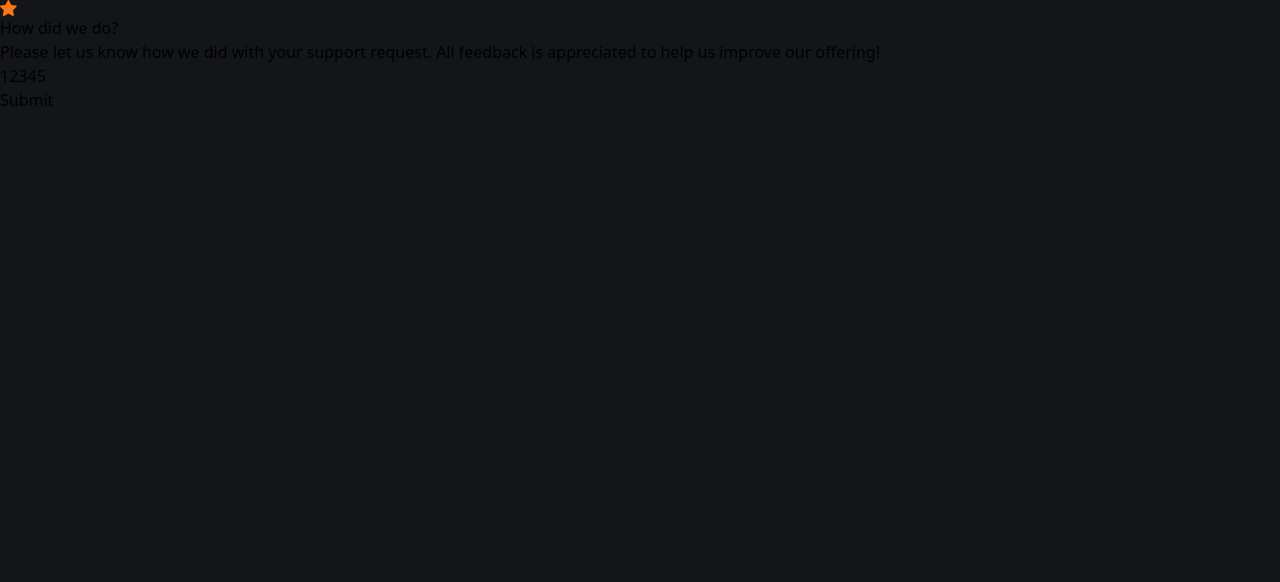
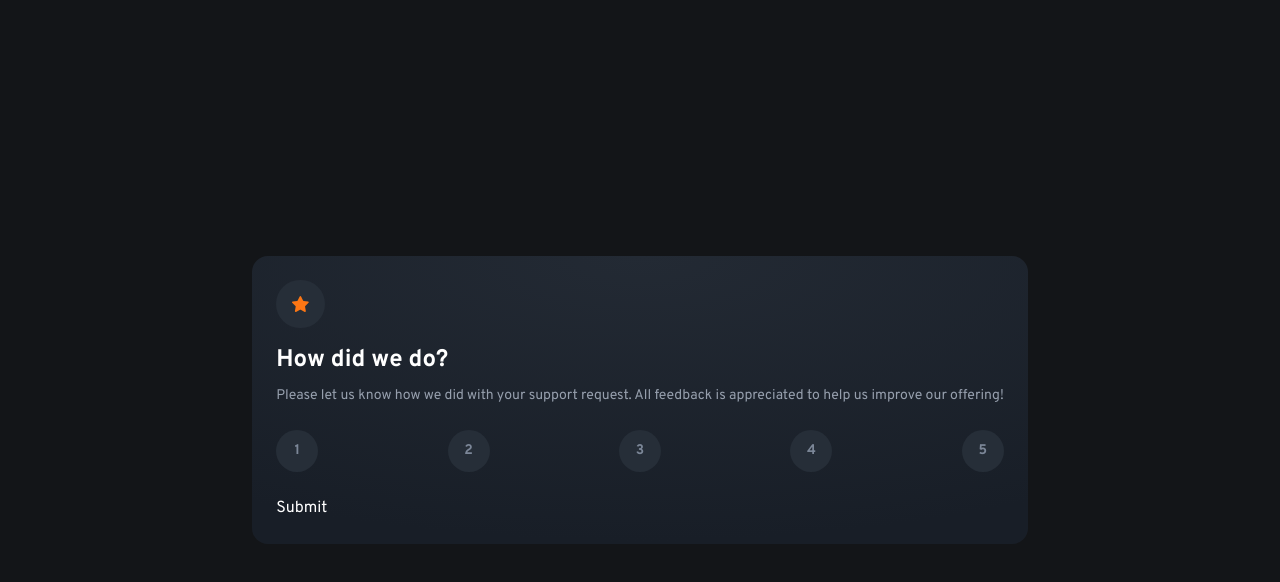
Before and after one commit to rick915/feedback_32A, a React (Vite) app: page / in a window 1280 px wide. Shown: the top 582 px of the page. Built offline with nearby package versions, Linux system fonts and the light colour scheme.

Commit message:
estilizações do card na verção moblie

```diff
--- a/index.html
+++ b/index.html
@@ -2,11 +2,14 @@
 <html lang="en">
   <head>
     <meta charset="UTF-8" />
-    <link rel="icon" type="image/svg+xml" href="/vite.svg" />
+    <link rel="icon" type="image/svg+xml" href="/favicon-32x32.png" />
     <meta name="viewport" content="width=device-width, initial-scale=1.0" />
-    <title>Vite + React</title>
+    <link rel="preconnect" href="https://fonts.googleapis.com">
+   <link rel="preconnect" href="https://fonts.gstatic.com" crossorigin>
+   <link href="https://fonts.googleapis.com/css2?family=Overpass:ital,wght@0,100..900;1,100..900&display=swap" rel="stylesheet">
+    <title>feedback</title>
   </head>
-  <body class="bg-very-dark-blue">
+  <body class="bg-very-dark-blue flex items-center justify-center h-svh px-6">
     <div id="root"></div>
     <script type="module" src="/src/main.jsx"></script>
   </body>
--- a/src/App.jsx
+++ b/src/App.jsx
@@ -2,23 +2,23 @@
 
 export function App(){
   return(
-    <div>
+    <div className="bg-gradient-dark p-6 rounded-2xl text-white font-overpass">
 
-      <div>
+      <div className="bg-dark-blue p-4 w-fit rounded-full mb-4">
         <img src={istar} alt="" />
       </div>
 
-      <h1>How did we do?</h1>
-      <p>Please let us know how we did with your support request. All feedback is appreciated to help us improve our offering!</p>
-      <div>
-        <input type="button" value={1} />
-        <input type="button" value={2} />
-        <input type="button" value={3} />
-        <input type="button" value={4} />
-        <input type="button" value={5} />
+      <h1 className="text-2xl font-bold mb-2.5 " >How did we do?</h1>
+      <p className="text-sm text-light-grey mb-6">Please let us know how we did with your support request. All feedback is appreciated to help us improve our offering!</p>
+      <div className="flex justify-between mb-6" >
+        <input type="button" value={1} className="bg-dark-blue w-10.5 h-10.5 rounded-full text-medium-grey text-sm font-bold"/>
+        <input type="button" value={2} className="bg-dark-blue w-10.5 h-10.5 rounded-full text-medium-grey text-sm font-bold"/>
+        <input type="button" value={3} className="bg-dark-blue w-10.5 h-10.5 rounded-full text-medium-grey text-sm font-bold"/>
+        <input type="button" value={4} className="bg-dark-blue w-10.5 h-10.5 rounded-full text-medium-grey text-sm font-bold"/>
+        <input type="button" value={5} className="bg-dark-blue w-10.5 h-10.5 rounded-full text-medium-grey text-sm font-bold"/>
       </div>
 
-      <button>Submit</button>
+      <button >Submit</button>
     </div>
   )
 }
--- a/src/index.css
+++ b/src/index.css
@@ -11,3 +11,9 @@
 
   --font-overpass: "Overpass", "sans-serif";
 }
+
+@layer utilities{
+  .bg-gradient-dark{
+    background-image: radial-gradient(98.96% 98.96% at 50% 0%, #232A34 0%, #181E27 100%);
+  }
+}
```
